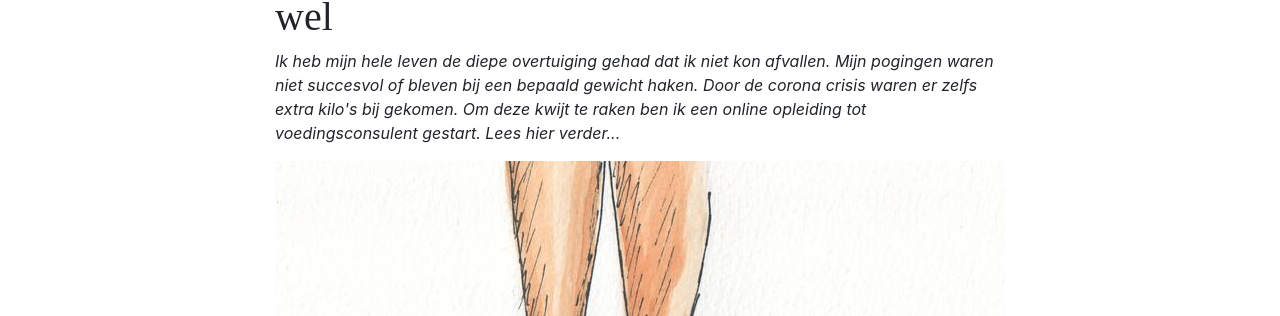
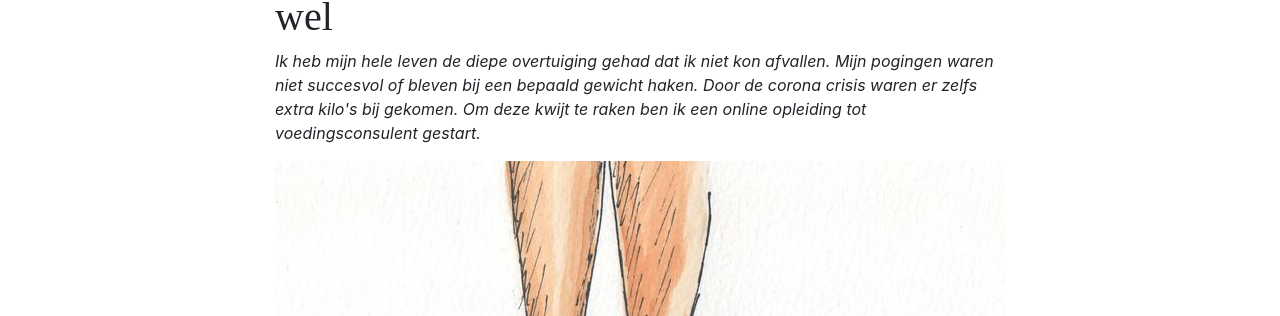
Before and after one commit to BaasLimited/baasovereten.github.io, a Jekyll site: the page built from _posts/2020-10-24-afvallen.md, in a window 1280 px wide and 900 px high. Shown: the part 128-444 px from the top of the window. Built offline with Jekyll 4.4.1, drawn with Linux system fonts in a browser that asks for light colours; some web fonts are replaced; a script that is not in the unit is left out; comment, search, counter and statistics services are not loaded.

Commit message:
Update 2020-10-24-afvallen.md

```diff
--- a/_posts/2020-10-24-afvallen.md
+++ b/_posts/2020-10-24-afvallen.md
@@ -5,7 +5,7 @@
 category:   "over-afvallen"
 image:      /uploads/weegschaal3.jpg
 caption:    "Je nieuwe beste vriend: de weegschaal (waterverf en fineliner in schetsboekje)"
-excerpt:    "Ik heb mijn hele leven de diepe overtuiging gehad dat ik niet kon afvallen. Mijn pogingen waren niet succesvol of bleven bij een bepaald gewicht haken. Door de corona crisis waren er zelfs extra kilo's bij gekomen. Om deze kwijt te raken ben ik een online opleiding tot voedingsconsulent gestart. Lees hier verder..."
+excerpt:    "Ik heb mijn hele leven de diepe overtuiging gehad dat ik niet kon afvallen. Mijn pogingen waren niet succesvol of bleven bij een bepaald gewicht haken. Door de corona crisis waren er zelfs extra kilo's bij gekomen. Om deze kwijt te raken ben ik een online opleiding tot voedingsconsulent gestart."
 published:  true
 ---
 
```
